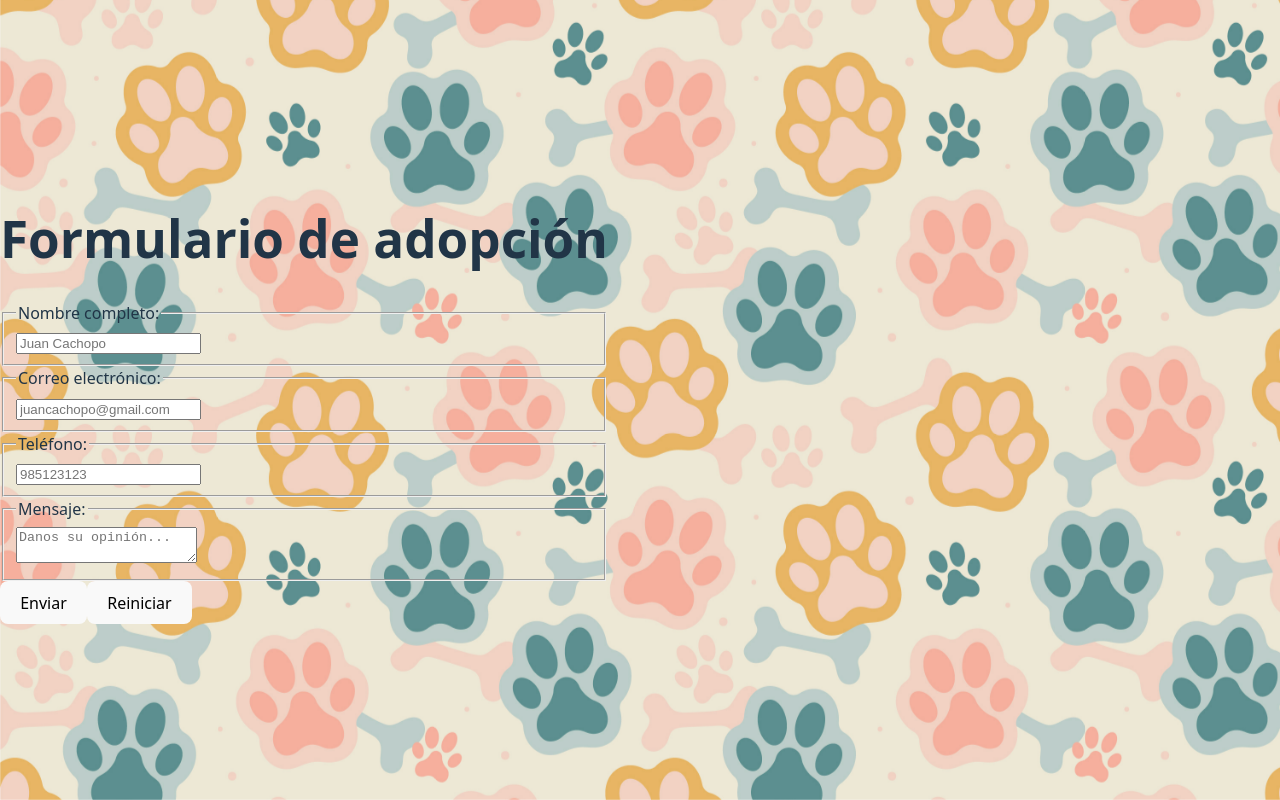
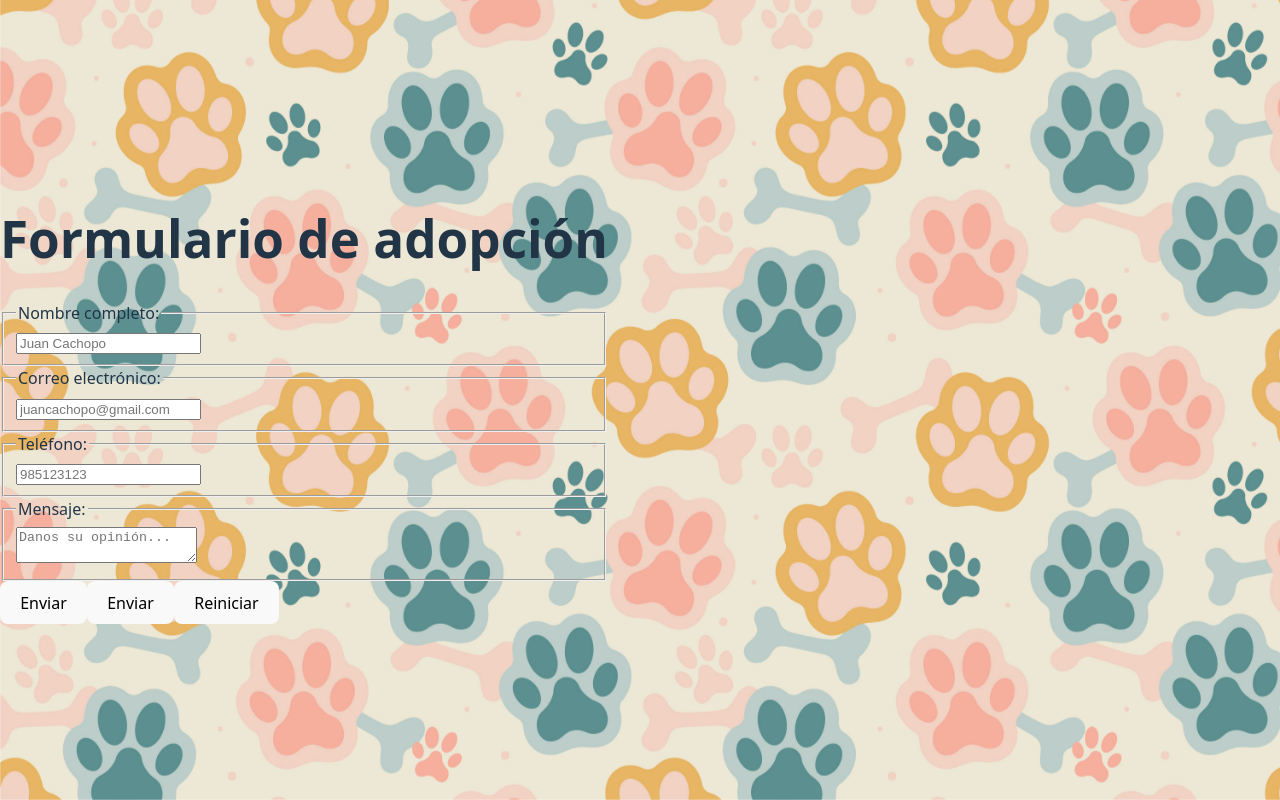
Before and after one commit to Anais-RV/bigotes-felices, a React (Vite) app: page /adopt in a window 1280 px wide. Built offline with nearby package versions, Linux system fonts and the light colour scheme.

Commit message:
update button.jsx & add component Button in AdoptForm

```diff
--- a/src/components/AdoptForm/AdoptForm.jsx
+++ b/src/components/AdoptForm/AdoptForm.jsx
@@ -1,4 +1,5 @@
 import React, {useState} from 'react';
+import Button from '../Button/Button';
 
 // Declaramos funcion AdoptForm con el prop onSubmit
 const AdoptForm = ({onSubmit}) => {
@@ -80,6 +81,9 @@ const AdoptForm = ({onSubmit}) => {
       <button type='submit' id="submit" className="submit">
             Enviar
       </button>
+      <Button type="submit" id="submit" className="submit">
+        Enviar
+      </Button>
       <button type='button' onClick={handleReset} id="reset" name="reset">
             Reiniciar
       </button>
--- a/src/components/Button/Button.jsx
+++ b/src/components/Button/Button.jsx
@@ -1,7 +1,15 @@
 import React from 'react'
 import "./Button.css"
 
-const Button = (onClick, className = '', id, children, type = 'button', disabled = false ) => {
+const Button = ({
+    onClick,
+    className = '',
+    id,
+    type = 'button',
+    disabled = false,
+    children
+}) => {
+
   return (
     <button
       type={type}
@@ -9,7 +17,9 @@ const Button = (onClick, className = '', id, children, type = 'button', disabled
       className={className}
       disabled={disabled}
       id={id}>
+
         {children}
+
     </button>
   )
 };
--- a/src/components/form/AdoptForm.jsx
+++ b/src/components/form/AdoptForm.jsx
@@ -2,6 +2,7 @@ import { useState, useRef } from 'react';
 import { submitAdoption } from '../../service/adopteServices';
 import FieldError from '../FormErrors/FieldError';
 import FormConfirm from '../FormErrors/FormConfirm';
+import Button from '../Button/Button';
 import './AdoptForm.css';
 
 
@@ -151,6 +152,7 @@ Ocurrió un error al enviar. Intenta de nuevo.
         >
           {status === 'submitting' ? 'Enviando...' : 'Enviar'}
         </button>
+        <Button type="submit" disabled={status === 'submitting'} children={status === 'submitting' ? 'Enviando...' : 'Enviar'} />
 
         <button
           type="reset"
```
